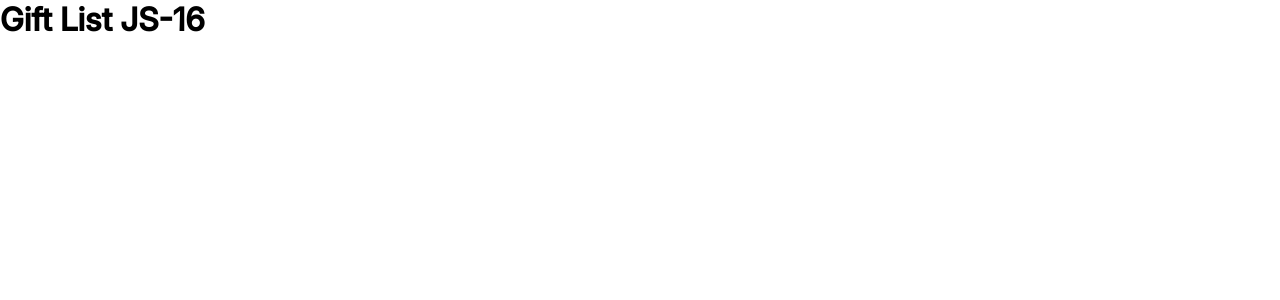
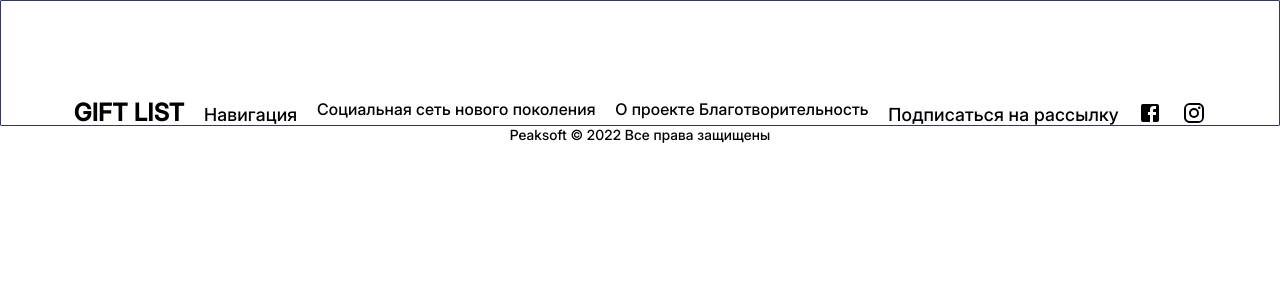
Before and after one commit to peaksoft-school/Gift-list-js16-day-, a React (Vite) app: page / in a window 1280 px wide. Shown: the top 300 px of the page. Built offline with nearby package versions, Linux system fonts and the light colour scheme.

Commit message:
bugfix-footer

```diff
--- a/package.json
+++ b/package.json
@@ -13,7 +13,7 @@
     "@emotion/react": "^11.14.0",
     "@emotion/styled": "^11.14.0",
     "@mui/icons-material": "^6.4.9",
-    "@mui/material": "^6.4.7",
+    "@mui/material": "^6.4.11",
     "react": "^18.3.1",
     "react-dom": "^18.3.1",
     "styled-components": "^6.1.15"
--- a/src/App.jsx
+++ b/src/App.jsx
@@ -1,3 +1,12 @@
-const App = () => <h1> Gift List JS-16</h1>
+import React from 'react'
+import Footer from "./components/Footer.jsx"
+
+const App = () => {
+  return (
+    <div>
+        <Footer/>
+    </div>
+  )
+}
 
 export default App
--- /dev/null
+++ b/src/components/Footer.jsx
@@ -0,0 +1,107 @@
+import FacebookIcon from '@mui/icons-material/Facebook'
+import InstagramIcon from '@mui/icons-material/Instagram'
+import { styled } from '@mui/material/styles'
+import { Box, Container, Typography } from '@mui/material';
+
+
+const Footer = () => {
+   return (
+
+    <div>
+      <StyledBox>
+         <StyledContainer>
+            <StyledText>GIFT LIST</StyledText>
+            <StyledType>Навигация</StyledType>
+            <StyledTitle>Социальная сеть нового поколения</StyledTitle>
+
+
+
+            <StyledTitle>
+                О проекте
+                 Благотворительность</StyledTitle>
+
+            <StyledType>Подписаться на рассылку</StyledType>
+            <FacebookIcon />
+            <InstagramIcon />
+         </StyledContainer>
+
+
+      </StyledBox>
+
+<StyledSoft>Peaksoft © 2022 Все права защищены</StyledSoft>
+</div>
+   )
+}
+
+export default Footer
+
+const StyledBox = styled(Box)({
+   width: '1440 px',
+   top: '3128 px ',
+   border: '1px solid #353A5A',
+   opacsity: '10%',
+   borderRadius: '1px ',
+})
+
+const StyledText = styled(Typography)({
+   width: '113',
+   height: '29',
+   top: '3153px',
+   left: '135px',
+
+   fontFamily: 'Inter',
+   fontWeight: '700',
+   fontSize: '24px',
+   lineHeight: '100%',
+   letterSpacing: '0%',
+   textTransform: 'uppercase',
+})
+
+const StyledContainer = styled(Container)({
+   display: 'flex',
+   justifyContent: 'space-around',
+   marginTop: '100px',
+})
+
+const StyledTitle = styled(Typography)({
+   width: '172',
+   height: '16',
+   top: '3219px',
+   left: ' 634px',
+
+   fontFamily: 'Inter',
+   fontWeight: '400',
+   fontSize: '16px',
+   lineHeight: '100%',
+   letterSpacing: '0%',
+})
+
+const StyledType = styled(Typography)({
+   width: '96',
+   height: '18',
+   top: '3153px',
+   left: '634px',
+
+   fontFamily: 'Inter, san-serif',
+   fontWeight: '500',
+   fontSize: '18px',
+   lineHeight: '100%',
+   letterSpacing: '0%',
+   paddingTop: '5px',
+})
+
+const StyledSoft = styled(Typography)({
+   width: '265',
+   height: '14',
+   top: '3298px',
+   left: '588px',
+
+   fontFamily: 'Inter',
+   fontWeight: '400',
+   fontSize: '14px',
+   lineHeight: '130%',
+   letterSpacing: '0%',
+   textAlign: 'center',
+   color: '#020202',
+
+})
```
Also changed, not shown: 1 other file (tests, documents, lock files or other folders).
